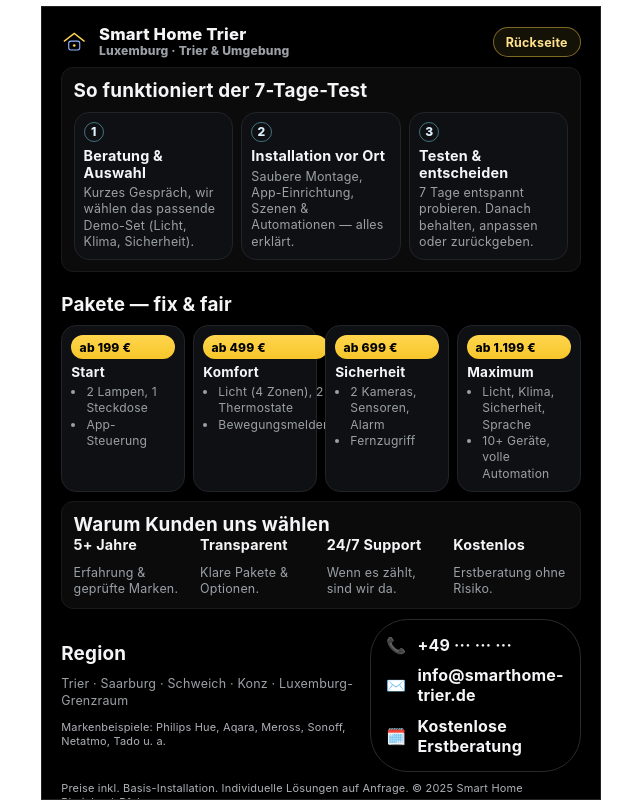
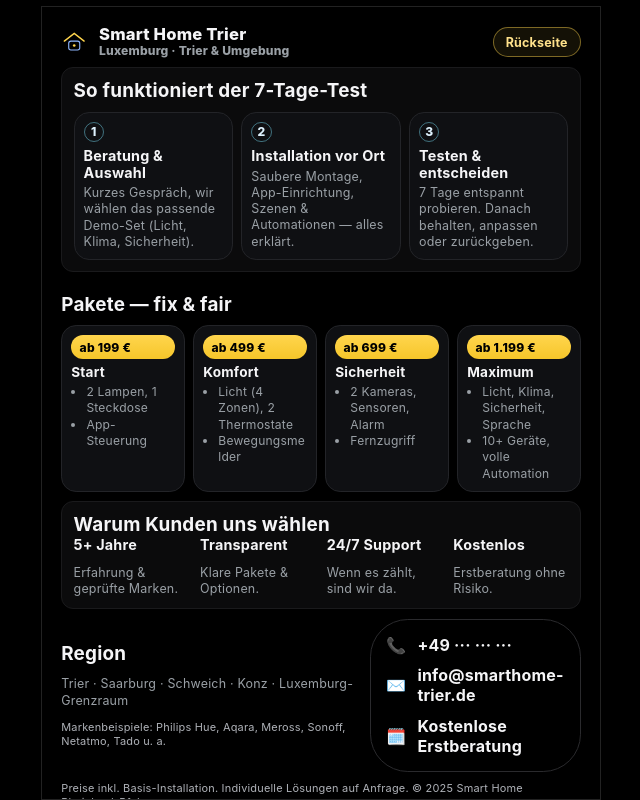
Before and after one commit to noooreality/Smart-Home-Luxemburg, a plain HTML site: page flyer/flyer.html in a window 1280 px wide. Shown: the part 878-1678 px from the top of the page, without its empty margins (319-959 px from the left). Drawn offline with Linux system fonts and the light colour scheme.

Commit message:
Update flyer.html

```diff
--- a/flyer/flyer.html
+++ b/flyer/flyer.html
@@ -28,13 +28,14 @@
     /* Отключаем клики для печатной версии */
     a, button { pointer-events:none; cursor:default; text-decoration:none; }
 
-    html, body { height:100%; background: White; }
+    html, body { height:100%; background: var(--bg); }
     body {
       margin:0; color:var(--fg);
       font-family: -apple-system, BlinkMacSystemFont, "SF Pro Text", Inter, Segoe UI, Roboto, Helvetica Neue, Arial, system-ui, sans-serif;
       -webkit-font-smoothing: antialiased; -moz-osx-font-smoothing: grayscale;
       letter-spacing:.2px; display:grid; place-items:start; justify-content:center;
-      gap:12mm; padding:12mm 0; /* отступ вокруг страниц на экране */
+      gap:12mm;
+      padding:12mm 0 30mm; /* 30 мм пустого места снизу */
     }
 
     /* A5 для предпросмотра на экране */
@@ -93,33 +94,37 @@
     /* === Pakete: одинаковая ширина и высота карточек === */
     .prices{
       display:grid;
-      grid-template-columns:repeat(4, minmax(0, 1fr)); /* фикс ширины колонок */
+      grid-template-columns:repeat(4, minmax(0, 1fr));
       gap:3mm;
       align-items:stretch;
       justify-items:stretch;
     }
     .price{
-      width:100%;                              /* растягиваемся по колонке */
+      width:100%;
       background:#0f1013;
       border:0.4mm solid #232428;
       border-radius:4mm;
       padding:3mm;
       display:grid;
       gap:1.6mm;
-      grid-template-rows:auto auto 1fr;        /* tag, title, список */
-      min-height:42mm;                         /* одинаковая высота */
+      grid-template-rows:auto auto 1fr;
+      min-height:42mm;
+      overflow-wrap: break-word;
+      word-break: break-word;
+      overflow: hidden;
     }
     .price .p-tag{
       display:inline-block; font-weight:800; font-size:3.5mm;
       color:#000; background:linear-gradient(180deg,#ffd54d,#f6c62a);
       padding:1.6mm 2.8mm; border-radius:999px;
-      white-space:nowrap;                      /* не ломаем цену */
+      white-space:nowrap;
+      max-width:100%;
+      overflow:hidden;
+      text-overflow:ellipsis;
     }
 
-    /* Tiny print line */
     .fine{ font-size:3mm; color:#aeb1b7; }
 
-    /* === Компактные правки задней стороны === */
     .back .safe{ inset:5mm; gap:2.4mm; }
     .back h2{ font-size:5mm; }
     .back h3{ font-size:3.8mm; }
@@ -129,12 +134,14 @@
     .back .step{ padding:2.4mm; gap:1.2mm; }
     .back .step .num{ width:5.4mm; height:5.4mm; font-size:3.2mm; }
 
-    /* Mini price overview — одинаковые размеры + читабельный текст */
     .back .prices{ grid-template-columns:repeat(4, minmax(0, 1fr)); gap:2.2mm; }
     .back .price{
       padding:2.4mm; gap:1.2mm;
       grid-template-rows:auto auto 1fr;
       min-height:42mm;
+      overflow-wrap: break-word;
+      word-break: break-word;
+      overflow: hidden;
     }
     .back .price .p-tag{ font-size:3.2mm; padding:1.2mm 2.2mm; }
     .back .price h3{ font-size:3.6mm; }
@@ -142,6 +149,14 @@
       font-size:3.2mm; line-height:1.35; color:var(--muted);
       margin:0; padding-left:4mm;
       align-self:stretch;
+    }
+
+    .price h3,
+    .price ul,
+    .price li{
+      max-width:100%;
+      overflow-wrap: break-word;
+      word-break: break-word;
     }
 
     .back .cta-block{ padding:mm; }
@@ -360,6 +375,5 @@
 
     </div>
   </section>
-
 </body>
 </html>
```
